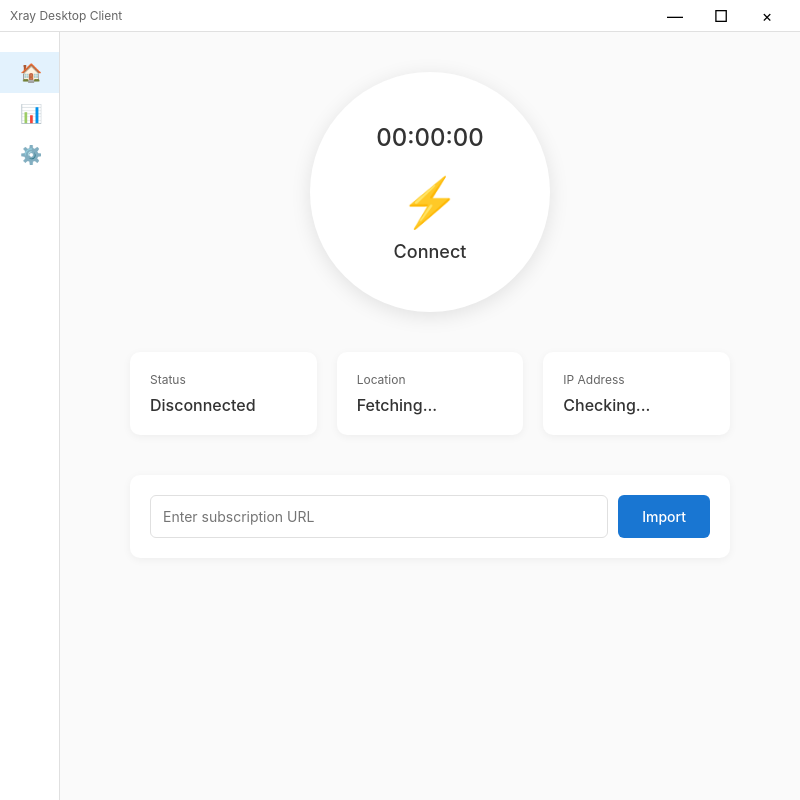
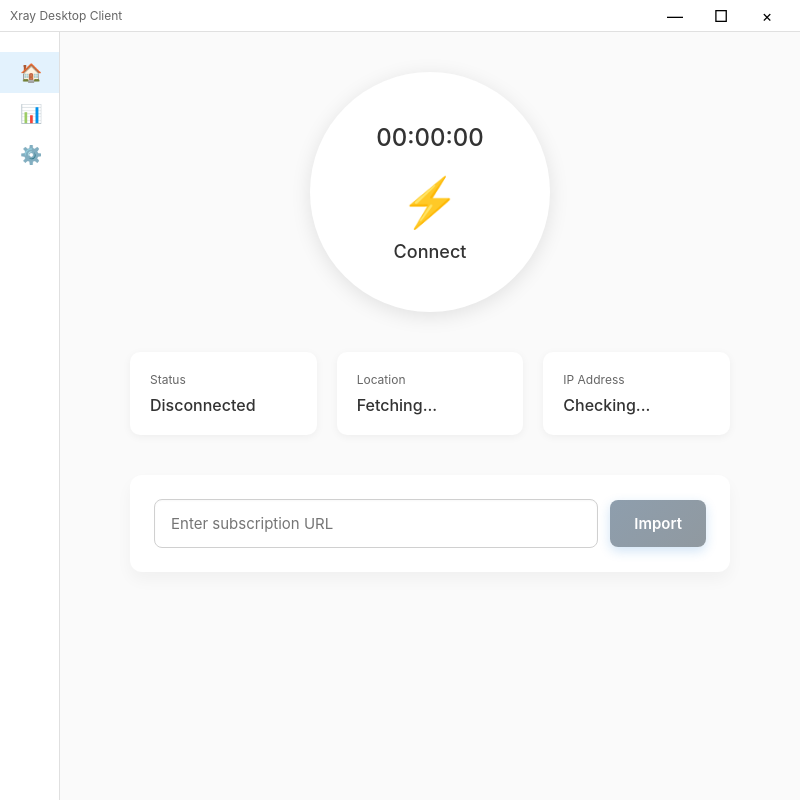
Before and after one commit to Chunjian0/Electron_Xray, an Electron app: page index.html in a window 800 px wide. Drawn offline with Linux system fonts and the light colour scheme; no server answers.

Commit message:
design improve

```diff
--- a/styles.css
+++ b/styles.css
@@ -205,46 +205,63 @@ body {
 
 /* URL Config */
 .url-config-section {
-  background: white;
-  padding: 20px;
-  border-radius: 10px;
-  box-shadow: 0 2px 8px rgba(0, 0, 0, 0.05);
+  background: #ffffff;
+  padding: 24px;
+  border-radius: 12px;
+  box-shadow: 0 8px 16px rgba(0, 0, 0, 0.04);
+  transition: all 0.3s ease;
+  display: flex;
+  flex-direction: column;
+  gap: 16px;
 }
 
 .url-input-wrapper {
   display: flex;
-  gap: 10px;
+  flex-direction: column;
+  gap: 12px;
+}
+
+@media (min-width: 600px) {
+  .url-input-wrapper {
+    flex-direction: row;
+    align-items: center;
+  }
 }
 
 #url-input {
   flex: 1;
-  padding: 12px;
-  border: 1px solid #e0e0e0;
-  border-radius: 6px;
-  font-size: 14px;
-  transition: border-color 0.3s;
+  padding: 14px 16px;
+  border: 1px solid #d0d0d0;
+  border-radius: 8px;
+  font-size: 15px;
+  transition: all 0.3s ease;
+  box-shadow: inset 0 1px 2px rgba(0, 0, 0, 0.03);
 }
 
 #url-input:focus {
   outline: none;
-  border-color: #1976d2;
+  border-color: #181a1c;
+  box-shadow: 0 0 0 3px rgba(25, 118, 210, 0.1);
 }
 
 #submit-btn {
-  padding: 12px 24px;
-  background: #1976d2;
-  color: white;
+  padding: 14px 24px;
+  background: linear-gradient(135deg, #8e9ead, #9099a0);
+  color: #ffffff;
   border: none;
-  border-radius: 6px;
-  font-size: 14px;
-  font-weight: 500;
+  border-radius: 8px;
+  font-size: 15px;
+  font-weight: 600;
   cursor: pointer;
-  transition: background-color 0.2s;
+  transition: all 0.3s ease;
+  box-shadow: 0 4px 12px rgba(25, 118, 210, 0.2);
 }
 
 #submit-btn:hover {
-  background-color: #1565c0;
+  background: linear-gradient(135deg, #e5e7e9, #343435);
+  transform: translateY(-1px);
 }
+
 
 /* Page Section */
 .page-section {
@@ -410,3 +427,32 @@ body {
 .dark-theme .settings-card button:hover {
   border-color: #90caf9;
 }
+
+.dark-theme #url-input {
+  background-color: #2a2a2a;
+  color: #ffffff;
+  border: 1px solid #555;
+  box-shadow: inset 0 1px 2px rgba(255, 255, 255, 0.05);
+}
+
+.dark-theme #url-input::placeholder {
+  color: #aaaaaa;
+}
+
+.dark-theme #url-input:focus {
+  border-color: #90caf9;
+  box-shadow: 0 0 0 3px rgba(144, 202, 249, 0.2);
+}
+
+.dark-theme #submit-btn {
+  background-color: #ffffff;
+  color: #181a1c;
+  box-shadow: 0 4px 12px rgba(255, 255, 255, 0.1);
+  transition: all 0.3s ease;
+}
+
+.dark-theme #submit-btn:hover {
+  background-color: #f0f0f0;
+  color: #000000;
+  transform: translateY(-1px);
+}
```
